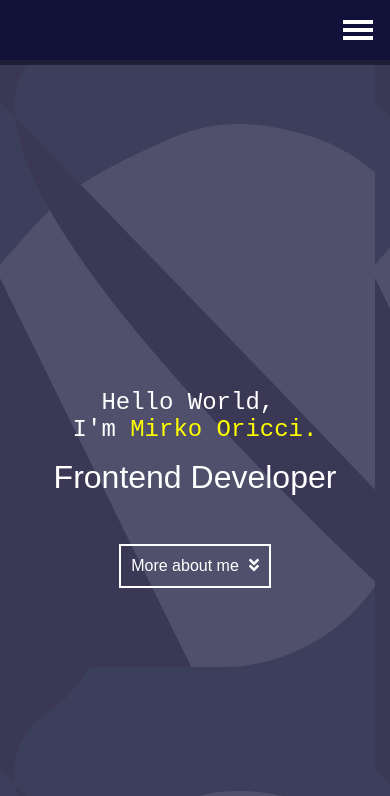
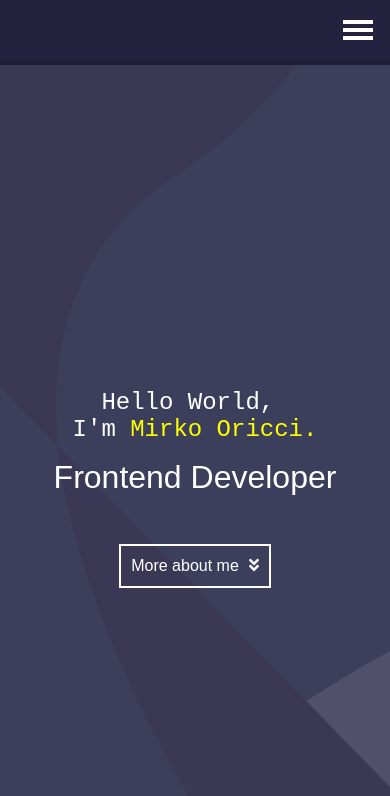
Before and after one commit to Techoplite/portfolio, a React (Create React App) app: page / in a window 390 px wide. Shown: the top 796 px of the page. Built offline with nearby package versions, Linux system fonts and the light colour scheme.

Commit message:
Fix svg background responsiveness

```diff
--- a/src/css/main.css
+++ b/src/css/main.css
@@ -10,10 +10,10 @@ html {
   text-align: center;
   margin: 0;
   padding: 0;
-  background: #23233f;
   color: white;
   font-family: "Raleway", sans-serif;
-  background: url("./../images/background.svg");
+  background: url("./../images/background.svg") no-repeat scroll;
+  background-size: cover;
 }
 
 section {
@@ -105,7 +105,7 @@ button .angle-double-down {
 }
 
 .navbar {
-  background: #11113a;
+  background: #23233f;
   display: -webkit-box;
   display: -ms-flexbox;
   display: flex;
@@ -120,7 +120,7 @@ button .angle-double-down {
 }
 
 .navbar .nav-links {
-  background-color: #09091e;
+  background-color: #161628;
   top: 60px;
   position: absolute;
   width: 100%;
--- a/src/sass/_resets.scss
+++ b/src/sass/_resets.scss
@@ -8,10 +8,10 @@ html {
   text-align: center;
   margin: 0;
   padding: 0;
-  background: $background-color;
   color: $font-color;
   font-family: "Raleway", sans-serif;
-  background: url("./../images/background.svg");
+  background: url("./../images/background.svg") no-repeat scroll;
+  background-size: cover;
 }
 
 section {
--- a/src/sass/_variables.scss
+++ b/src/sass/_variables.scss
@@ -1,5 +1,4 @@
-$navbar-color: rgb(17, 17, 58);
-$background-color: rgb(35, 35, 63);
+$navbar-color: rgb(35, 35, 63);
 $font-color: white;
 $base-padding: 1rem;
 $light: white;
--- a/src/sass/main.scss
+++ b/src/sass/main.scss
@@ -34,7 +34,7 @@ button {
   z-index: 2;
   position: absolute;
   width: 100vw;
-  border-bottom: 5px solid darken($background-color, 2%);
+  border-bottom: 5px solid darken($navbar-color, 2%);
 
   .nav-links {
     background-color: darken($navbar-color, 7%);
```
Also changed, not shown: 1 other file (tests, documents, lock files or other folders).
